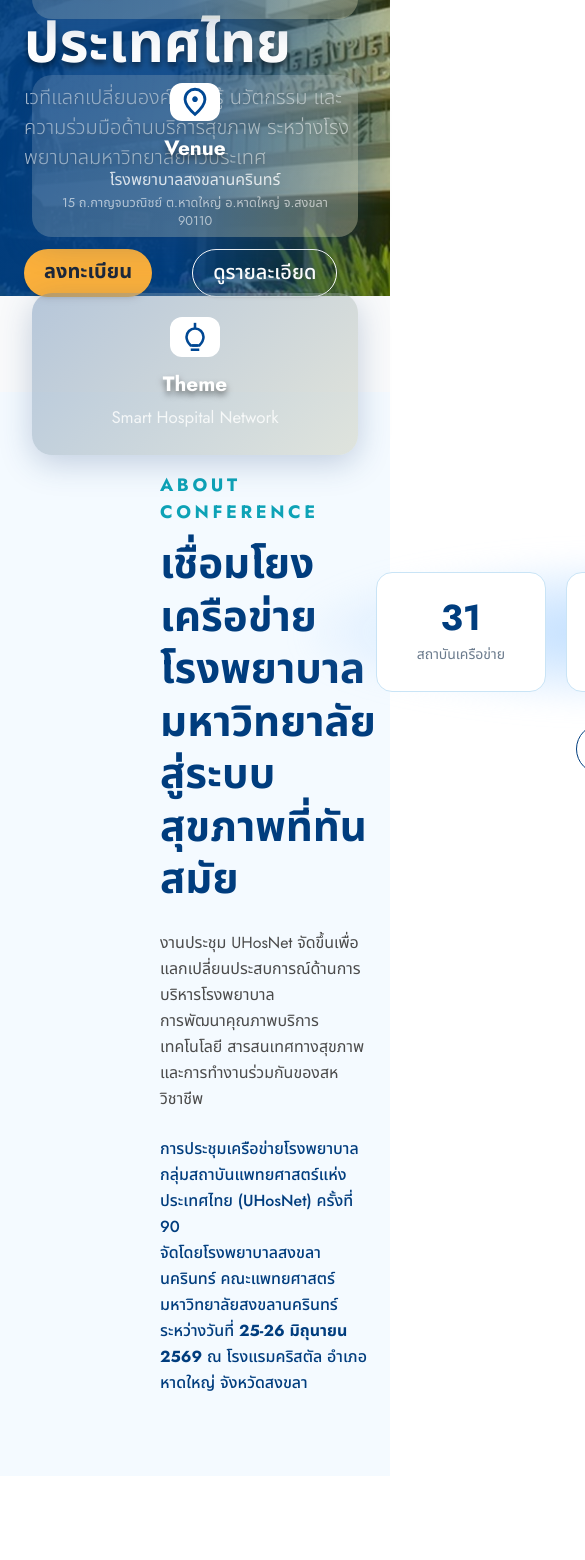
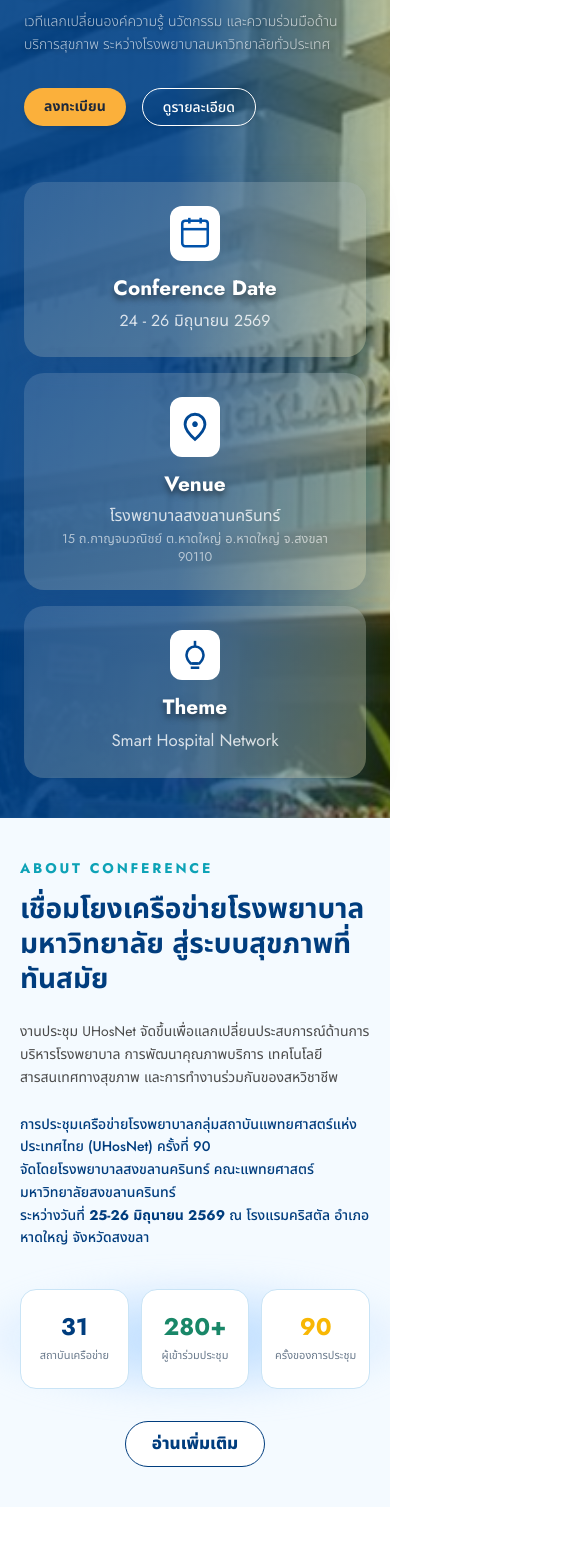
Before and after one commit to Dompsk/Uhosnet90, a Vue app: page / in a window 390 px wide. Shown: the part 303-1863 px from the top of the page, 585 px wide, since content can reach past the window. Built offline with nearby package versions, Linux system fonts and the light colour scheme.

Commit message:
make website to responsive

```diff
--- a/src/components/Nav.vue
+++ b/src/components/Nav.vue
@@ -7,9 +7,9 @@
       <div class="mb-1 md:mb-0 text-center md:text-left">
         เจ้าภาพโดย โรงพยาบาลสงขลานครินทร์ คณะแพทยศาสตร์ มหาวิทยาลัยสงขลานครินทร์
       </div>
-      <div class="flex items-center gap-2 md:gap-4">
+      <div class="flex lg:flex-row md:flex-col items-center lg:gap-4 md:gap-0 md:py-3">
         <span>0-7445-5000</span>
-        <span class="hidden md:inline text-gray-400">|</span>
+        <span class="md:hidden lg:inline text-gray-400">|</span>
         <span>support.hospital@medicine.psu.ac.th</span>
       </div>
     </div>
--- a/src/layout/footer/Footer.vue
+++ b/src/layout/footer/Footer.vue
@@ -1,7 +1,7 @@
 <template>
 
     <section id="contact">
-        <div class="bg-[#19528f] w-full py-12 px-70 text-white">
+        <div class="bg-[#19528f] w-full lg:py-12 lg:px-25 md:px-10 md:py-6 sm:px-5 sm:py-3 text-white">
             <div class="flex justify-between pt-2 pb-10 border-b-1 border-white">
                 <div>
                     <h1 class="text-[25px] font-medium">UHosNet</h1>
--- a/src/view/about/About.vue
+++ b/src/view/about/About.vue
@@ -1,64 +1,84 @@
 <template>
-  <section id="about" class="bg-[#f4faff]">
-    <!-- container -->
-    <div class="flex flex-row justify-between items-start py-20 px-40">
-        <!-- left site -->
-        <div class="max-w-[630px]">
-            <p class="text-[#0da2b6] font-bold text-[18px] mb-3 uppercase tracking-[0.2em]">ABOUT CONFERENCE</p>
-            <h2 class="text-[#003d7e] text-[42px] font-bold leading-[1.25]">
+  <section id="about" class="bg-[#f4faff] overflow-hidden">
+    <div class="flex flex-col xl:flex-row justify-between items-start
+                py-10 px-5
+                sm:py-14 sm:px-8
+                md:py-16 md:px-12
+                xl:py-20 xl:px-28
+                2xl:px-40
+                gap-10">
+
+      <!-- left side -->
+      <div class="w-full xl:max-w-[630px]">
+        <p class="text-[#0da2b6] font-bold text-[14px] sm:text-[16px] md:text-[18px] mb-3 uppercase tracking-[0.2em]">
+          ABOUT CONFERENCE
+        </p>
+        <h2 class="text-[#003d7e] text-[28px] sm:text-[34px] md:text-[38px] xl:text-[42px] font-bold leading-[1.25]">
           เชื่อมโยงเครือข่ายโรงพยาบาล<br>
           มหาวิทยาลัย สู่ระบบสุขภาพที่ทันสมัย
         </h2>
-            <p class="text-[#4b4b4b] text-[16px] mt-6 leading-relaxed">
-                งานประชุม UHosNet จัดขึ้นเพื่อแลกเปลี่ยนประสบการณ์ด้านการบริหารโรงพยาบาล<br>
-                การพัฒนาคุณภาพบริการ เทคโนโลยี สารสนเทศทางสุขภาพ และการทำงานร่วมกันของสหวิชาชีพ
+        <p class="text-[#4b4b4b] text-[14px] sm:text-[15px] md:text-[16px] mt-6 leading-relaxed">
+          งานประชุม UHosNet จัดขึ้นเพื่อแลกเปลี่ยนประสบการณ์ด้านการบริหารโรงพยาบาล
+          การพัฒนาคุณภาพบริการ เทคโนโลยีสารสนเทศทางสุขภาพ และการทำงานร่วมกันของสหวิชาชีพ
         </p>
-            <p class="text-[#003d7e] text-[16px] mt-6 leading-relaxed font-medium">
+        <p class="text-[#003d7e] text-[14px] sm:text-[15px] md:text-[16px] mt-6 leading-relaxed font-medium">
           การประชุมเครือข่ายโรงพยาบาลกลุ่มสถาบันแพทยศาสตร์แห่งประเทศไทย (UHosNet) ครั้งที่ 90<br>
           จัดโดยโรงพยาบาลสงขลานครินทร์ คณะแพทยศาสตร์ มหาวิทยาลัยสงขลานครินทร์<br>
           ระหว่างวันที่ <span class="font-bold">25-26 มิถุนายน 2569</span> ณ โรงแรมคริสตัล อำเภอหาดใหญ่ จังหวัดสงขลา
         </p>
       </div>
 
-        <!-- right site -->
-        <div class="flex flex-col items-end gap-8 pt-25">
-            <!-- Stat cards container with radial background glow -->
-            <div class="relative">
-                <!-- Radial glow background from Figma settings -->
+      <!-- right side -->
+      <div class="flex flex-col items-center xl:items-end gap-8 w-full xl:w-auto xl:pt-10">
+        <!-- Stat cards with radial glow -->
+        <div class="relative w-full xl:w-auto">
+          <!-- Glow background -->
           <div class="absolute inset-0 rounded-[30px] pointer-events-none scale-125"
                style="background: radial-gradient(ellipse at center, rgba(172, 212, 255, 0.85) 0%, rgba(185, 226, 255, 0) 75%); filter: blur(10px);"></div>
 
-                <!-- Stat cards row -->
-                <div class="relative flex flex-row gap-5">
+          <!-- Stat cards row — full width บน mobile/tablet, fixed size บน xl -->
+          <div class="relative flex flex-row justify-center gap-3 sm:gap-4">
             <!-- Stat 1 -->
-                    <div class="bg-white w-[170px] h-[120px] rounded-2xl border border-[#c9e4f6] flex flex-col items-center justify-center transition duration-300 ease-in-out hover:-translate-y-2 hover:shadow-lg">
-                        <span class="text-[#003d7e] text-[36px] font-bold leading-none">31</span>
-                        <span class="text-[#6b7b8d] text-[14px] mt-2">สถาบันเครือข่าย</span>
+            <div class="bg-white flex-1 xl:flex-none xl:w-[170px] h-[100px] sm:h-[110px] xl:h-[120px] max-w-[170px]
+                        rounded-2xl border border-[#c9e4f6] flex flex-col items-center justify-center
+                        transition duration-300 ease-in-out hover:-translate-y-2 hover:shadow-lg">
+              <span class="text-[#003d7e] text-[24px] sm:text-[30px] xl:text-[36px] font-bold leading-none">31</span>
+              <span class="text-[#6b7b8d] text-[11px] sm:text-[13px] xl:text-[14px] mt-2 text-center px-1">สถาบันเครือข่าย</span>
             </div>
             <!-- Stat 2 -->
-                    <div class="bg-white w-[170px] h-[120px] rounded-2xl border border-[#c9e4f6] flex flex-col items-center justify-center transition duration-300 ease-in-out hover:-translate-y-2 hover:shadow-lg">
-                        <span class="text-[#198768] text-[36px] font-bold leading-none">280+</span>
-                        <span class="text-[#6b7b8d] text-[14px] mt-2">ผู้เข้าร่วมประชุม</span>
+            <div class="bg-white flex-1 xl:flex-none xl:w-[170px] h-[100px] sm:h-[110px] xl:h-[120px] max-w-[170px]
+                        rounded-2xl border border-[#c9e4f6] flex flex-col items-center justify-center
+                        transition duration-300 ease-in-out hover:-translate-y-2 hover:shadow-lg">
+              <span class="text-[#198768] text-[24px] sm:text-[30px] xl:text-[36px] font-bold leading-none">280+</span>
+              <span class="text-[#6b7b8d] text-[11px] sm:text-[13px] xl:text-[14px] mt-2 text-center px-1">ผู้เข้าร่วมประชุม</span>
             </div>
             <!-- Stat 3 -->
-                    <div class="bg-white w-[170px] h-[120px] rounded-2xl border border-[#c9e4f6] flex flex-col items-center justify-center transition duration-300 ease-in-out hover:-translate-y-2 hover:shadow-lg">
-                        <span class="text-[#f8b704] text-[36px] font-bold leading-none">90</span>
-                        <span class="text-[#6b7b8d] text-[14px] mt-2">ครั้งของการประชุม</span>
+            <div class="bg-white flex-1 xl:flex-none xl:w-[170px] h-[100px] sm:h-[110px] xl:h-[120px] max-w-[170px]
+                        rounded-2xl border border-[#c9e4f6] flex flex-col items-center justify-center
+                        transition duration-300 ease-in-out hover:-translate-y-2 hover:shadow-lg">
+              <span class="text-[#f8b704] text-[24px] sm:text-[30px] xl:text-[36px] font-bold leading-none">90</span>
+              <span class="text-[#6b7b8d] text-[11px] sm:text-[13px] xl:text-[14px] mt-2 text-center px-1">ครั้งของการประชุม</span>
             </div>
           </div>
         </div>
 
         <!-- Button -->
-            <router-link to="/aboutinfo" class="group flex h-[50px] w-[150px] items-center justify-center rounded-4xl border border-[#003D7E] bg-white transition-all duration-300 hover:bg-[#003D7E] mx-auto">
-                <span class="text-[20px] font-extrabold text-[#003D7E] transition-colors duration-300 group-hover:text-white">อ่านเพิ่มเติม</span>
+        <router-link to="/aboutinfo"
+          class="group flex h-[46px] sm:h-[50px] w-[140px] sm:w-[150px] items-center justify-center
+                 rounded-4xl border border-[#003D7E] bg-white
+                 transition-all duration-300 hover:bg-[#003D7E]">
+          <span class="text-[17px] sm:text-[20px] font-extrabold text-[#003D7E] transition-colors duration-300 group-hover:text-white">
+            อ่านเพิ่มเติม
+          </span>
         </router-link>
       </div>
+
     </div>
   </section>
 </template>
 
 <script>
 export default {
-    name : 'About',
+  name: 'About',
 }
 </script>
--- a/src/view/about/AboutInfo.vue
+++ b/src/view/about/AboutInfo.vue
@@ -15,7 +15,7 @@
     </header>
 
     <div
-      class="grid grid-cols-2 grid-rows-2 justify-items-center align-items-center gap-10 mx-80"
+      class="grid lg:grid-cols-2 sm:grid-cols-1 grid-rows-2 justify-items-center align-items-center gap-10 mx-80"
     >
       <!-- ชื่อโครงการ -->
       <div class="w-[500px] h-[150px] shadow-lg rounded-xl bg-white border border-gray-100 p-10 transition-all duration-300 ease-in-out hover:-translate-y-2 hover:shadow-2xl">
@@ -119,7 +119,7 @@
     </div>
 
     <!-- จำนวนผู้เข้าร่วมประชุม -->
-    <div class="px-80 py-10 bg-[#FFFFFF] w-full">
+    <div class="lg:px-80 md:px-40 sm:px-20 py-10 bg-[#FFFFFF] w-full">
       <!-- หัวข้อ -->
       <h1 class="text-[#003d7e] font-bold text-[25px] my-10">
         จำนวนผู้เข้าร่วมประชุม
@@ -171,7 +171,7 @@
     </div>
 
     <!-- ค่าลงทะเบียน & งบประมานโครงการ -->
-    <div class="px-80 py-15 mt-10">
+    <div class="lg:px-80 md:px-40 sm:px-20 py-15 mt-10">
 
       <!-- ค่าลงทะเบียน -->
       <div>
--- a/src/view/home/Home.vue
+++ b/src/view/home/Home.vue
@@ -1,36 +1,36 @@
 <template>
   <div id="home" class="home-container relative w-full font-sans bg-gray-50">
     <!-- Banner Section -->
-    <section class="relative w-full h-[500px] md:h-[700px] lg:h-[680px] bg-cover bg-center" :style="{ backgroundImage: `url(${BannerImg})` }">
+    <section class="relative w-full bg-cover bg-center" :style="{ backgroundImage: `url(${BannerImg})` }">
       <!-- Gradient Overlay -->
       <div class="absolute inset-0 z-0" style="background: linear-gradient(90deg, rgba(0, 66, 136, 0.9) 45%, rgba(86, 117, 2, 0.3) 100%);"></div>
 
       <!-- Content -->
-      <div class="relative z-10 h-full flex flex-col justify-center px-6 md:px-16 lg:px-24 xl:px-32 pb-52">
-        <h1 class="text-white text-[3.5rem] font-bold leading-tight text-shadow-md">
+      <div class="relative z-10 flex flex-col justify-center px-6 md:px-16 lg:px-24 xl:px-32 pt-28 lg:pt-40 pb-8 lg:pb-16">
+        <h1 class="text-white text-2xl sm:text-3xl md:text-4xl lg:text-5xl xl:text-[3.5rem] font-bold leading-tight text-shadow-md">
           การประชุมเครือข่ายโรงพยาบาล<br />
           กลุ่มสถาบันแพทยศาสตร์แห่งประเทศไทย
         </h1>
-        <p class="text-white text-[20px] font-light max-w-6xl mt-[5px] mb-15 text-shadow-sm opacity-70">
+        <p class="text-white text-sm sm:text-base lg:text-[20px] font-light max-w-6xl mt-3 mb-8 text-shadow-sm opacity-70 leading-relaxed">
           เวทีแลกเปลี่ยนองค์ความรู้ นวัตกรรม และความร่วมมือด้านบริการสุขภาพ
           ระหว่างโรงพยาบาลมหาวิทยาลัยทั่วประเทศ
         </p>
 
-        <div class="flex flex-wrap gap-10 mt-4">
-          <a href="#register" @click.prevent="scrollToSection('register')" class="bg-[#fbb03b] hover:bg-[#e09d30] text-[#1e293b] text-[20px] px-5 py-2 w-fit rounded-full font-bold shadow-md transition-all transform hover:scale-105 active:scale-95 text-center cursor-pointer">
+        <div class="flex flex-wrap gap-4 sm:gap-6 md:gap-10">
+          <a href="#register" @click.prevent="scrollToSection('register')" class="bg-[#fbb03b] hover:bg-[#e09d30] text-[#1e293b] text-sm sm:text-base md:text-[20px] px-5 py-2 w-fit rounded-full font-bold shadow-md transition-all transform hover:scale-105 active:scale-95 text-center cursor-pointer">
             ลงทะเบียน
           </a>
-          <a href="#about" @click.prevent="scrollToSection('about')" class="bg-transparent border border-white text-white text-[20px] hover:bg-white/10 px-5 py-2 w-fit rounded-full font-medium shadow-sm transition-all text-center cursor-pointer">
+          <a href="#about" @click.prevent="scrollToSection('about')" class="bg-transparent border border-white text-white text-sm sm:text-base md:text-[20px] hover:bg-white/10 px-5 py-2 w-fit rounded-full font-medium shadow-sm transition-all text-center cursor-pointer">
             ดูรายละเอียด
           </a>
         </div>
       </div>
 
-      <!-- Info Cards - positioned at bottom of banner -->
-      <div class="absolute bottom-35 left-0 right-0 z-20 flex gap-14 px-8 lg:px-24 xl:px-32 justify-center flex-wrap items-stretch translate-y-1/2">
+      <!-- Info Cards -->
+      <div class="relative z-10 grid grid-cols-1 sm:grid-cols-3 gap-4 px-6 md:px-16 lg:px-24 xl:px-32 pb-10 pt-6 sm:pt-8">
 
         <!-- Conference Date -->
-        <div class="info-card rounded-[20px] p-6 flex-1 min-w-[260px] max-w-[330px] h-[162px] flex flex-col items-center justify-center text-center transition-all duration-300 hover:-translate-y-2 hover:shadow-2xl"
+        <div class="info-card rounded-[20px] p-6 flex flex-col items-center justify-center text-center transition-all duration-300 hover:-translate-y-2 hover:shadow-2xl"
              style="background: linear-gradient(135deg, rgba(91, 128, 171, 0.42), rgba(194, 197, 173, 0.42)); box-shadow: 0 8px 32px rgba(40, 74, 126, 0.25);">
           <div class="bg-white backdrop-blur-sm rounded-[0.75rem] w-[50px] h-[55px] flex items-center justify-center mb-3">
             <svg xmlns="http://www.w3.org/2000/svg" class="w-[34px] h-[34px] text-[#0052AA] mb-[3px]" fill="none" viewBox="0 0 24 24" stroke="currentColor" stroke-width="1.8">
@@ -45,7 +45,7 @@
         </div>
 
         <!-- Venue -->
-        <div class="info-card rounded-[20px] p-6 flex-1 min-w-[260px] max-w-[360px] h-[162px] flex flex-col items-center justify-center text-center transition-all duration-300 hover:-translate-y-2 hover:shadow-2xl"
+        <div class="info-card rounded-[20px] p-6 flex flex-col items-center justify-center text-center transition-all duration-300 hover:-translate-y-2 hover:shadow-2xl"
              style="background: linear-gradient(135deg, rgba(91, 128, 171, 0.42), rgba(194, 197, 173, 0.42)); box-shadow: 0 8px 32px rgba(40, 74, 126, 0.25);">
           <div class="bg-white backdrop-blur-sm rounded-[0.75rem] w-[50px] h-[60px] flex items-center justify-center mb-3">
             <svg xmlns="http://www.w3.org/2000/svg" height="38px" viewBox="0 -960 960 960" width="34px" fill="#004894">
@@ -58,7 +58,7 @@
         </div>
 
         <!-- Theme -->
-        <div class="info-card rounded-[20px] p-6 flex-1 min-w-[260px] max-w-[330px] h-[162px] flex flex-col items-center justify-center text-center transition-all duration-300 hover:-translate-y-2 hover:shadow-2xl"
+        <div class="info-card rounded-[20px] p-6 flex flex-col items-center justify-center text-center transition-all duration-300 hover:-translate-y-2 hover:shadow-2xl"
              style="background: linear-gradient(135deg, rgba(91, 128, 171, 0.42), rgba(194, 197, 173, 0.42)); box-shadow: 0 8px 32px rgba(40, 74, 126, 0.25);">
           <div class="bg-white backdrop-blur-sm rounded-[0.75rem] w-[50px] h-[50px] flex items-center justify-center mb-3">
             <svg xmlns="http://www.w3.org/2000/svg" class="w-[34px] h-[34px] text-[#004894]" fill="none" viewBox="0 0 24 24" stroke="currentColor" stroke-width="1.8">
@@ -74,9 +74,6 @@
 
       </div>
     </section>
-
-    <!-- Spacer for the overlapping cards -->
-    <div class="h-24"></div>
   </div>
 </template>
 
```
Also changed, not shown: src/view/uhosnet_group/UhosnetGroup.vue (+9 -9 lines), src/App.vue (line endings or trailing spaces). Lines whose indentation alone changed are shown as unchanged.
